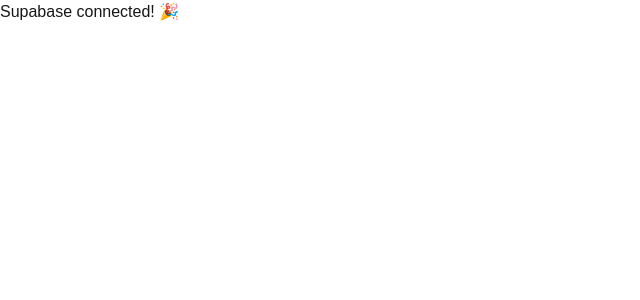
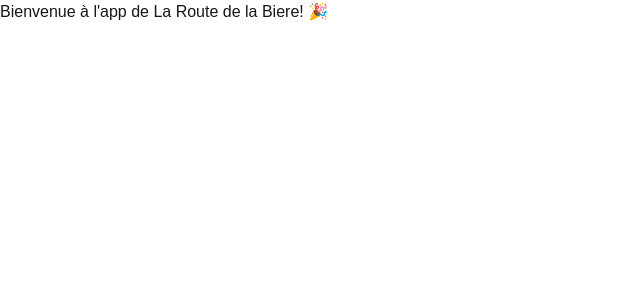
Before and after one commit to FladaFR/route-de-la-biere, a Next.js app: page / in a window 1280 px wide. Shown: the top 300 px of the page, without its empty margins (0-640 px from the left). Built offline with nearby package versions, Linux system fonts and the light colour scheme; no server answers; the database is empty.

Commit message:
add supabase connection

```diff
--- a/src/app/page.js
+++ b/src/app/page.js
@@ -4,5 +4,5 @@ export default async function Home() {
   const { data, error } = await supabase.from('test').select('*')
 
   if (error) return <p>Connection failed: {error.message}</p>
-  return <p>Supabase connected! 🎉</p>
+  return <p>Bienvenue à l'app de La Route de la Biere! 🎉</p>
 }
```
